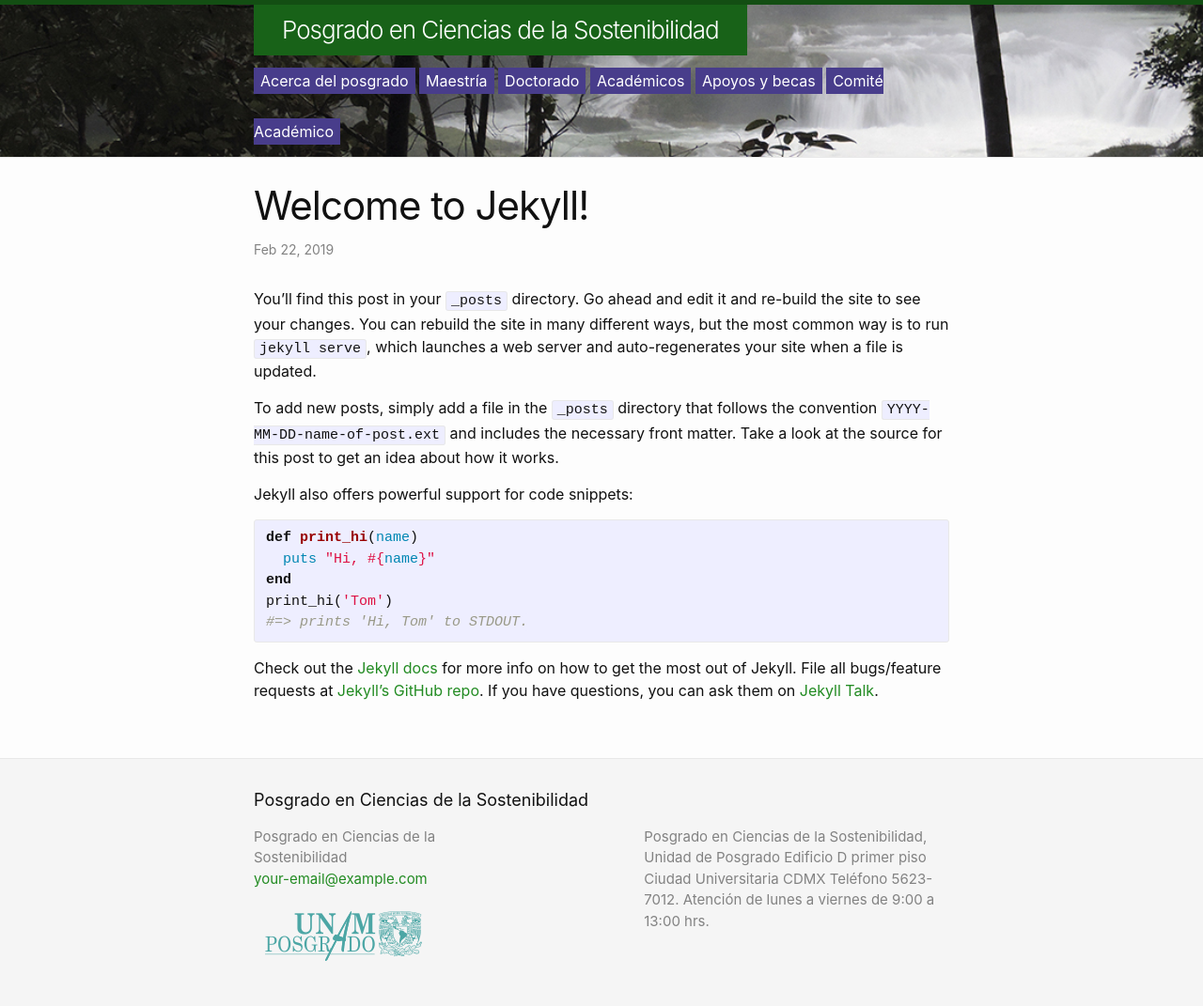
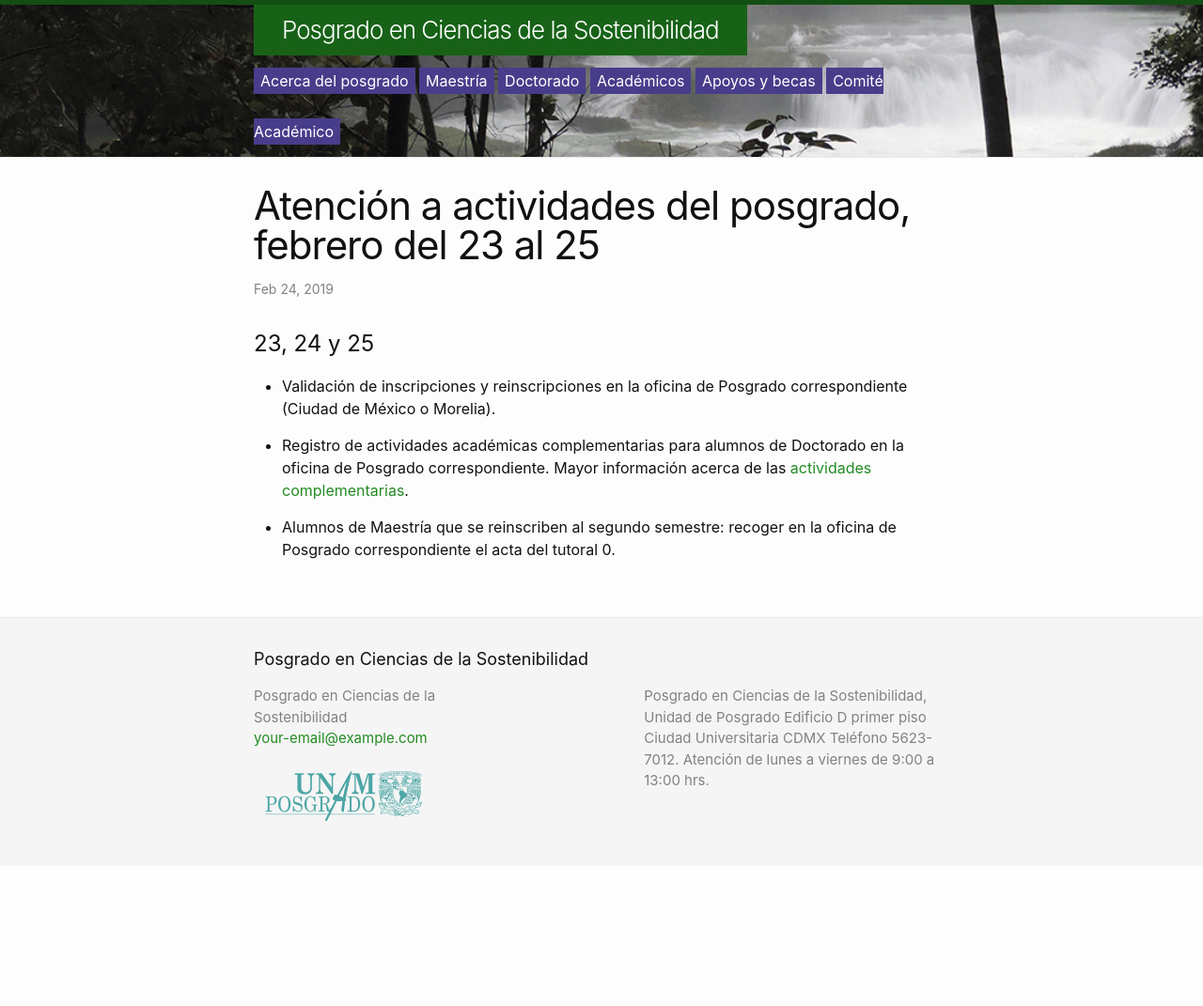
Before and after one commit to pcs-unam/pcs-unam.github.io, a Jekyll site: the page built from _posts/2019-02-22-welcome-to-jekyll.markdown, in a window 1280 px wide. Shown: the whole page at 94% size. Built offline with Jekyll 4.4.1, drawn with Linux system fonts in a browser that asks for light colours; after the commit the page ends 922 px from its top, so only the background shows below that.

Commit message:
anuncio de actividades del posgrado

```diff
--- a/_posts/2019-02-22-welcome-to-jekyll.markdown
+++ b/_posts/2019-02-22-welcome-to-jekyll.markdown
@@ -1,25 +1,14 @@
 ---
 layout: post
-title:  "Welcome to Jekyll!"
-date:   2019-02-22 17:19:08 -0600
-categories: jekyll update
+title:  "Atención a actividades del posgrado, febrero del 23 al 25"
+date:   2019-02-24 17:19:08 -0600
+categories: calendario
 ---
-You’ll find this post in your `_posts` directory. Go ahead and edit it and re-build the site to see your changes. You can rebuild the site in many different ways, but the most common way is to run `jekyll serve`, which launches a web server and auto-regenerates your site when a file is updated.
 
-To add new posts, simply add a file in the `_posts` directory that follows the convention `YYYY-MM-DD-name-of-post.ext` and includes the necessary front matter. Take a look at the source for this post to get an idea about how it works.
+# 23, 24 y 25
 
-Jekyll also offers powerful support for code snippets:
+ - Validación de inscripciones y reinscripciones en la oficina de Posgrado correspondiente (Ciudad de México o Morelia).
 
-{% highlight ruby %}
-def print_hi(name)
-  puts "Hi, #{name}"
-end
-print_hi('Tom')
-#=> prints 'Hi, Tom' to STDOUT.
-{% endhighlight %}
+ - Registro de actividades académicas complementarias para alumnos de Doctorado en la oficina de Posgrado correspondiente. Mayor información acerca de las [actividades complementarias](/doctorado/actividades).
 
-Check out the [Jekyll docs][jekyll-docs] for more info on how to get the most out of Jekyll. File all bugs/feature requests at [Jekyll’s GitHub repo][jekyll-gh]. If you have questions, you can ask them on [Jekyll Talk][jekyll-talk].
-
-[jekyll-docs]: https://jekyllrb.com/docs/home
-[jekyll-gh]:   https://github.com/jekyll/jekyll
-[jekyll-talk]: https://talk.jekyllrb.com/
+ - Alumnos de Maestría que se reinscriben al segundo semestre: recoger en la oficina de Posgrado correspondiente el acta del tutoral 0.
```
